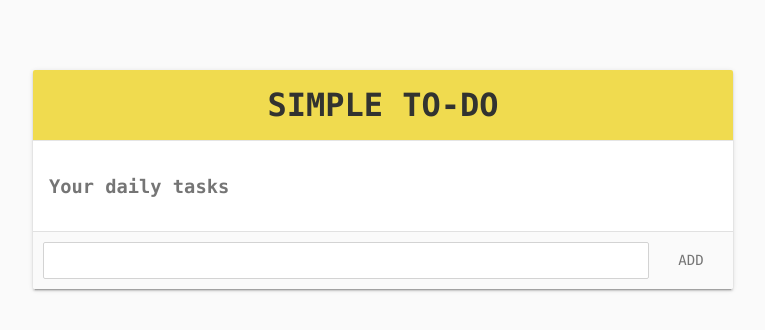
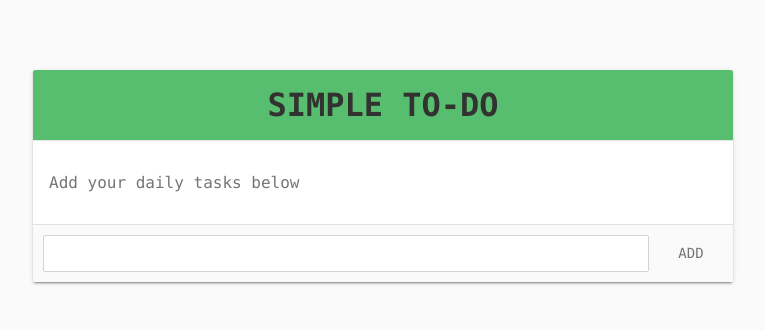
Before and after one commit to Ihor-Khomenko/simple-todo-js, a plain HTML site: page index.html in a window 1280 px wide. Shown: the whole page, without its empty margins (257-1022 px from the left). Drawn offline with Linux system fonts and the light colour scheme.

Commit message:
update colors

```diff
--- a/css/todo.css
+++ b/css/todo.css
@@ -93,7 +93,7 @@ header {
     align-items: center;
     padding: 0 1rem;
     color: white;
-    background-color: #f0db4f;
+    background-color: #58be6f;
     text-align: center;
     text-transform: uppercase;
 }
@@ -175,7 +175,7 @@ header h1 {
 }
 
 #todo-form input:focus {
-    border: 1px solid #f0db4f;
+    border: 1px solid #58be6f;
 }
 
 #todo-form button {
--- a/index.html
+++ b/index.html
@@ -15,7 +15,7 @@
 
             <ul id="todo-list">
                 <li class="todo-item">
-                    <h3>Your daily tasks</h3>
+                    <p>Add your daily tasks below</p>
                 </li>
             </ul>
 
```
